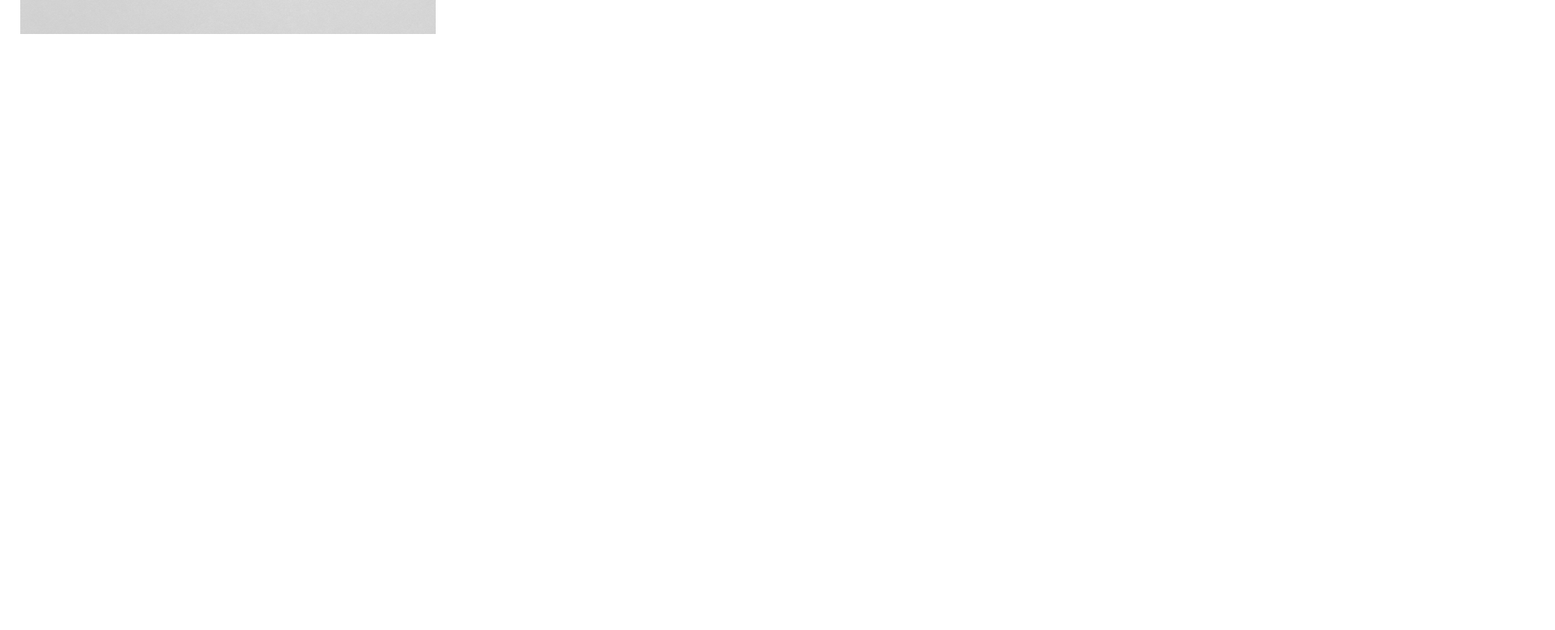
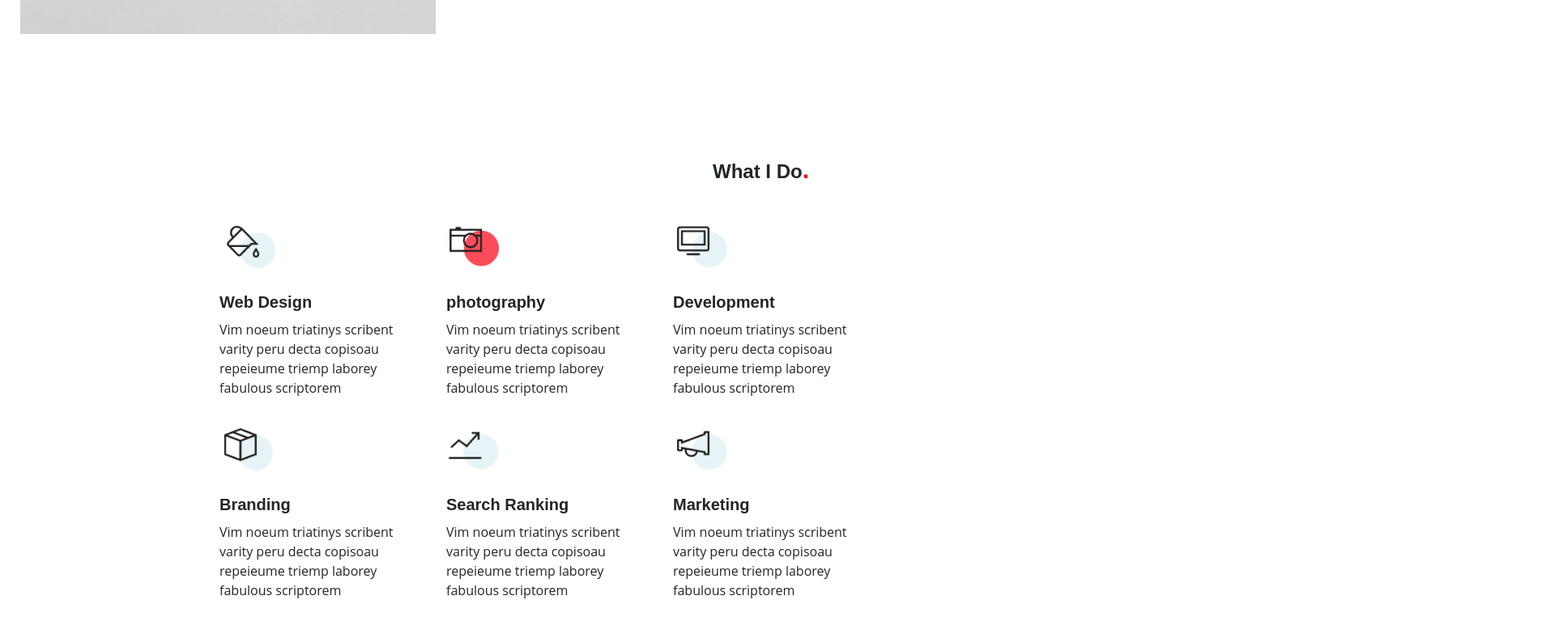
Before and after one commit to sushmithareddy10/portfolio, a plain HTML site: page index.html in a window 1280 px wide. Shown: the part 1338-2116 px from the top of the page at 81% size, 1920 px wide, since content can reach past the window. Before the commit the page ends 1596 px from the top, so only its background shows below. Drawn offline with Linux system fonts and the light colour scheme; a web font is replaced by a local one.

Commit message:
added section 3

```diff
--- a/css/style.css
+++ b/css/style.css
@@ -156,3 +156,35 @@ section .heading::after{
     margin-left: -150px;
     margin-top: 130px;
 }
+.sills-heading h4{
+    margin-top: 150px;
+    margin-bottom: 50px;
+    position: relative;
+    left: 70%;
+    font-weight: 700;
+}
+.sills-heading h4 span{
+    color: red;
+    font-size: 30px;
+}
+.skills{
+    position: absolute;
+    left: 20%;
+
+}
+.skills #skill-row div{
+    width: 220px;
+    height: 250px;
+    margin-left: 30px;
+    margin-right: 30px;
+}
+.skills #skill-row img{
+    width: 70px;
+    height: 7opx;
+    margin-bottom: 30px;
+}
+.skills #skill-row div h4{
+    font-weight: 600;
+    font-size: 20px;
+    margin-bottom: 10px;
+}
--- a/index.html
+++ b/index.html
@@ -106,7 +106,50 @@
                 </div>
             </div>
         </div>
-        <br><br><br><br><br><br><br><br><br>
+
+        <div class="fix-center">
+            <div class="sills-heading">
+                <h4>What I Do<span>.</span></h4>
+            </div>
+            <div class="skills">
+                <div class="row" id="skill-row">
+                    <div>
+                        <img src="./images/web design.png" alt="web design">
+                        <h4>Web Design</h4>
+                        <p>Vim noeum triatinys scribent varity peru decta copisoau repeieume triemp laborey fabulous scriptorem</p>
+                    </div>
+                    <div>
+                        <img src="./images/photography.png" alt="web design">
+                        <h4>photography</h4>
+                        <p>Vim noeum triatinys scribent varity peru decta copisoau repeieume triemp laborey fabulous scriptorem</p>
+                    </div>
+                    <div>
+                        <img src="./images/development.png" alt="web design">
+                        <h4>Development</h4>
+                        <p>Vim noeum triatinys scribent varity peru decta copisoau repeieume triemp laborey fabulous scriptorem</p>
+                    </div>
+
+                </div>
+                <div class="row" id="skill-row">
+                    <div>
+                        <img src="./images/branding.png" alt="web design">
+                        <h4>Branding</h4>
+                        <p>Vim noeum triatinys scribent varity peru decta copisoau repeieume triemp laborey fabulous scriptorem</p>
+                    </div>
+                    <div>
+                        <img src="./images/research ranking.png" alt="web design">
+                        <h4>Search Ranking</h4>
+                        <p>Vim noeum triatinys scribent varity peru decta copisoau repeieume triemp laborey fabulous scriptorem</p>
+                    </div>
+                    <div>
+                        <img src="./images/marketing.png" alt="web design">
+                        <h4>Marketing</h4>
+                        <p>Vim noeum triatinys scribent varity peru decta copisoau repeieume triemp laborey fabulous scriptorem</p>
+                    </div>
+
+                </div>
+            </div>
+        </div>
 
 
 
```
Also changed, not shown: images/03_home-header-2_29.png (added), images/branding.png (added), images/development.png (added), images/marketing.png (added), images/photography.png (added), images/research ranking.png (added), images/web design.png (added).
